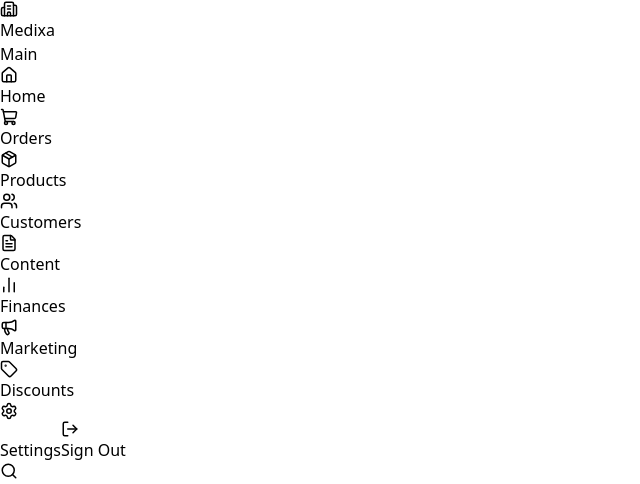
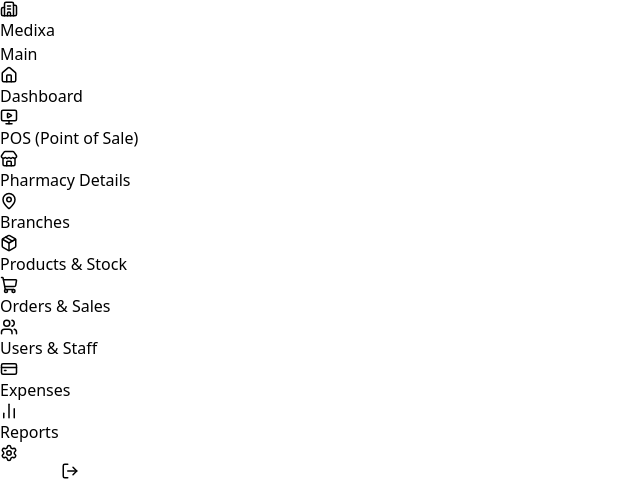
Before and after one commit to stevenimanzi/medixa, a React (Vite) app in the folder apps/web/: page /dashboard in a window 1280 px wide. Shown: the top 484 px of the page, without its empty margins (0-640 px from the left). Built offline with nearby package versions, Linux system fonts and the light colour scheme; sample sign-in values are in the browser's storage.

Commit message:
implement dashboard layout and overview page with sidebar navigation

```diff
--- a/apps/web/src/components/layout/DashboardLayout.tsx
+++ b/apps/web/src/components/layout/DashboardLayout.tsx
@@ -5,28 +5,30 @@
   ShoppingCart,
   Package,
   Users,
-  FileText,
   BarChart2,
-  Megaphone,
-  Tag,
   Settings,
   LogOut,
   Bell,
   Search,
-  Building2
+  Building2,
+  Store,
+  MapPin,
+  CreditCard,
+  MonitorPlay
 } from 'lucide-react';
 import { useAuthStore } from '../../features/auth/store';
 import api from '../../lib/api';
 
 const mainNavigation = [
-  { name: 'Home', href: '/dashboard', icon: Home },
-  { name: 'Orders', href: '/orders', icon: ShoppingCart },
-  { name: 'Products', href: '/products', icon: Package },
-  { name: 'Customers', href: '/customers', icon: Users },
-  { name: 'Content', href: '/content', icon: FileText },
-  { name: 'Finances', href: '/finances', icon: BarChart2 },
-  { name: 'Marketing', href: '/marketing', icon: Megaphone },
-  { name: 'Discounts', href: '/discounts', icon: Tag },
+  { name: 'Dashboard', href: '/dashboard', icon: Home },
+  { name: 'POS (Point of Sale)', href: '/pos', icon: MonitorPlay },
+  { name: 'Pharmacy Details', href: '/pharmacy', icon: Store },
+  { name: 'Branches', href: '/branches', icon: MapPin },
+  { name: 'Products & Stock', href: '/products', icon: Package },
+  { name: 'Orders & Sales', href: '/orders', icon: ShoppingCart },
+  { name: 'Users & Staff', href: '/users', icon: Users },
+  { name: 'Expenses', href: '/expenses', icon: CreditCard },
+  { name: 'Reports', href: '/reports', icon: BarChart2 },
 ];
 
 export default function DashboardLayout() {
--- a/apps/web/src/features/dashboard/DashboardPage.tsx
+++ b/apps/web/src/features/dashboard/DashboardPage.tsx
@@ -13,7 +13,7 @@
       <div className="grid grid-cols-1 md:grid-cols-2 lg:grid-cols-4 gap-4">
         {[
           { label: 'Total Products', value: '1,248', trend: '+4.2%' },
-          { label: 'Total Revenue', value: '$84,320', trend: '+12.5%' },
+          { label: 'Total Revenue', value: 'RWF 8,432,000', trend: '+12.5%' },
           { label: 'Total Orders', value: '142', trend: '-1.4%' },
           { label: 'Customers', value: '3,240', trend: '+2.1%' },
         ].map((stat, idx) => (
```
